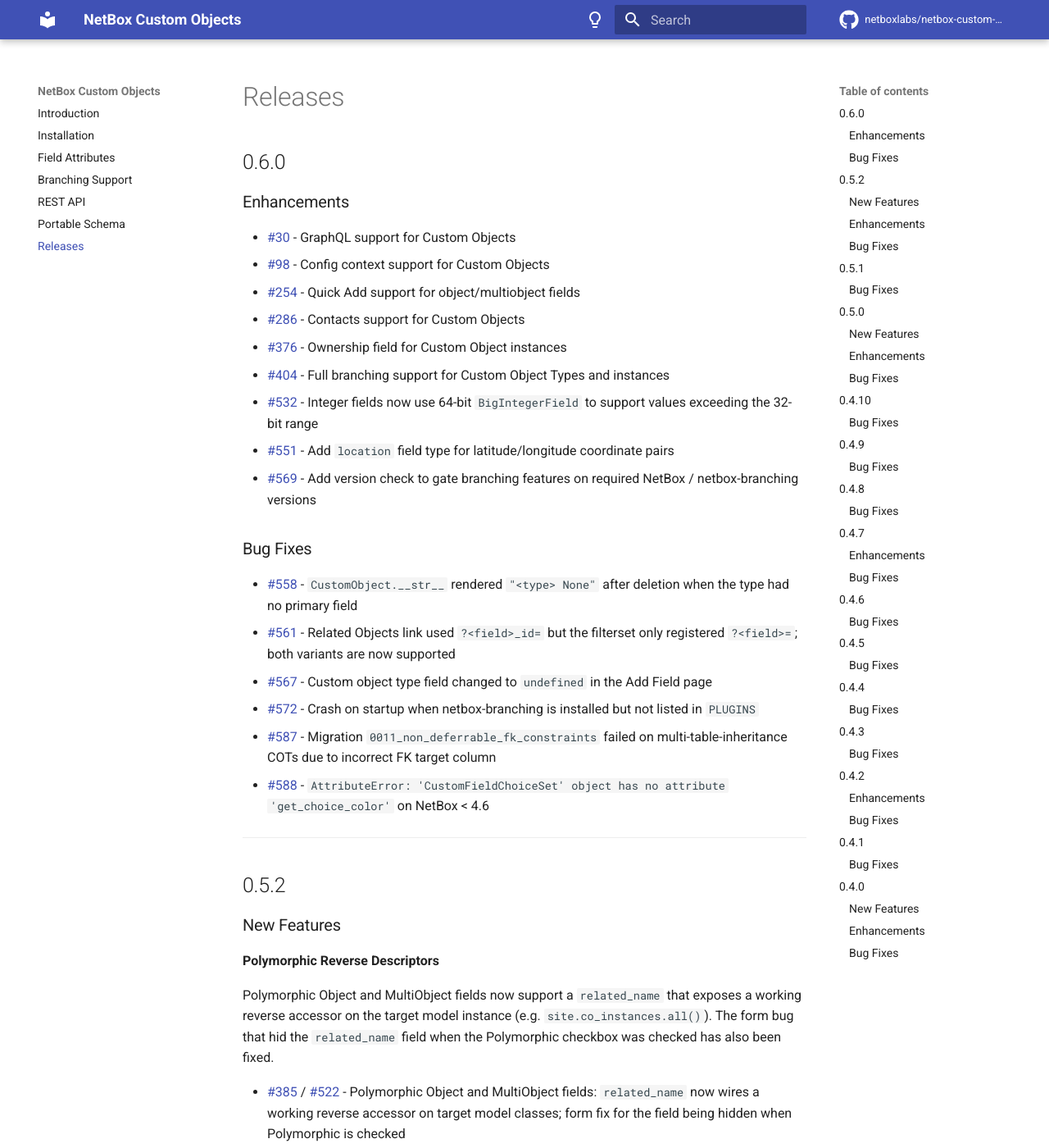
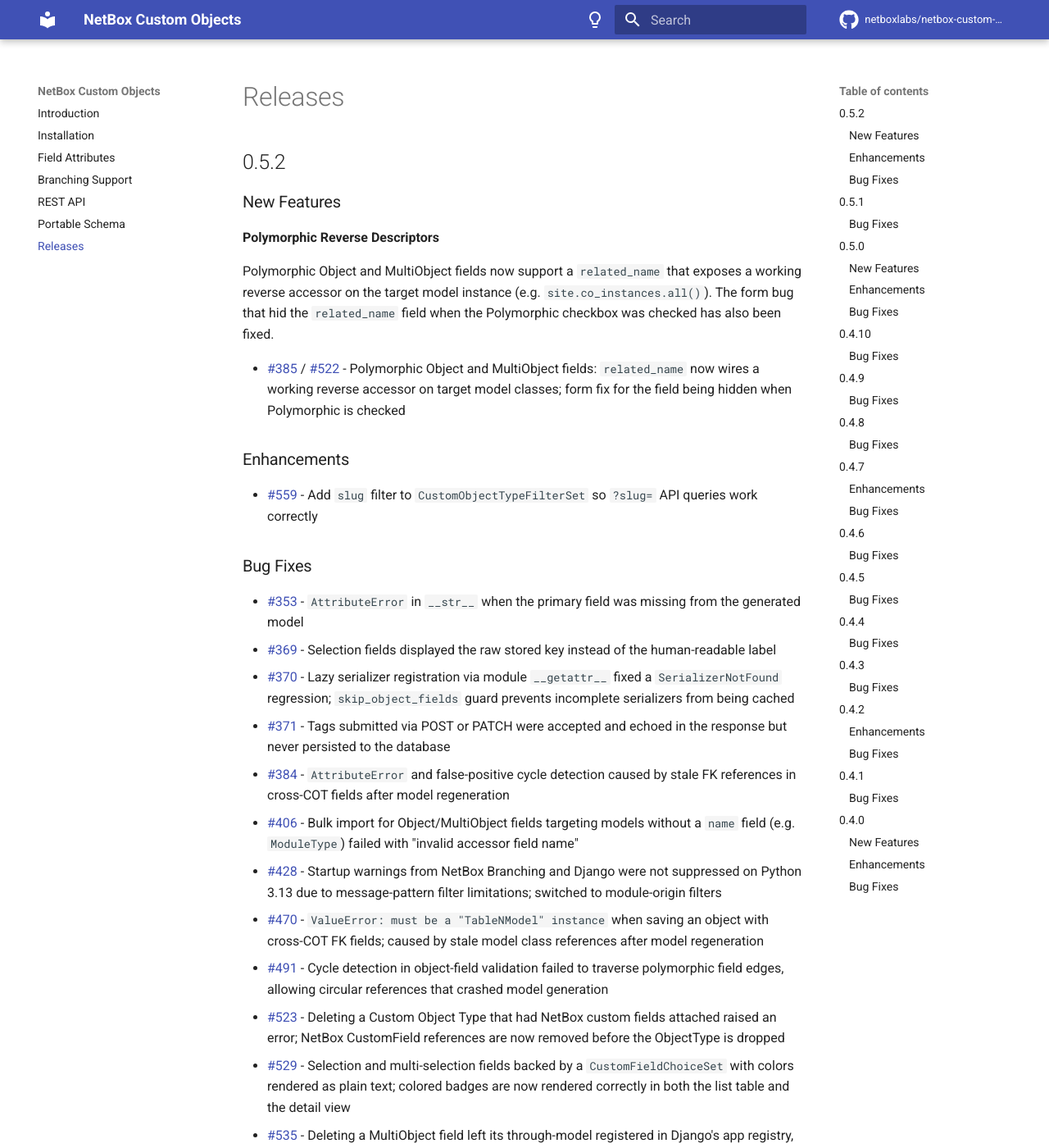
Before and after one commit to netboxlabs/netbox-custom-objects, an MkDocs documentation site: the page built from docs/releases.md, in a window 1280 px wide and 1400 px high. Shown: the whole window at 82% size. Built offline with MkDocs 1.6.1 and Material for MkDocs 9.7.7, drawn with Linux system fonts in a browser that asks for light colours; comment, search, counter and statistics services are not loaded.

Commit message:
Revert "Merge pull request #604 from netboxlabs/release/v0.6.0"
This reverts commit 0eeb9327da95918f196516a9d9e508299bed76a3, reversing
changes made to b9659bc8193704bf6e4f4a6cd1d012940447947d.

```diff
--- a/docs/releases.md
+++ b/docs/releases.md
@@ -1,29 +1,4 @@
 # Releases
-
-## 0.6.0
-
-### Enhancements
-
-- [#30](https://github.com/netboxlabs/netbox-custom-objects/issues/30) - GraphQL support for Custom Objects
-- [#98](https://github.com/netboxlabs/netbox-custom-objects/issues/98) - Config context support for Custom Objects
-- [#254](https://github.com/netboxlabs/netbox-custom-objects/issues/254) - Quick Add support for object/multiobject fields
-- [#286](https://github.com/netboxlabs/netbox-custom-objects/issues/286) - Contacts support for Custom Objects
-- [#376](https://github.com/netboxlabs/netbox-custom-objects/issues/376) - Ownership field for Custom Object instances
-- [#404](https://github.com/netboxlabs/netbox-custom-objects/issues/404) - Full branching support for Custom Object Types and instances
-- [#532](https://github.com/netboxlabs/netbox-custom-objects/issues/532) - Integer fields now use 64-bit `BigIntegerField` to support values exceeding the 32-bit range
-- [#551](https://github.com/netboxlabs/netbox-custom-objects/issues/551) - Add `location` field type for latitude/longitude coordinate pairs
-- [#569](https://github.com/netboxlabs/netbox-custom-objects/issues/569) - Add version check to gate branching features on required NetBox / netbox-branching versions
-
-### Bug Fixes
-
-- [#558](https://github.com/netboxlabs/netbox-custom-objects/issues/558) - `CustomObject.__str__` rendered `"<type> None"` after deletion when the type had no primary field
-- [#561](https://github.com/netboxlabs/netbox-custom-objects/issues/561) - Related Objects link used `?<field>_id=` but the filterset only registered `?<field>=`; both variants are now supported
-- [#567](https://github.com/netboxlabs/netbox-custom-objects/issues/567) - Custom object type field changed to `undefined` in the Add Field page
-- [#572](https://github.com/netboxlabs/netbox-custom-objects/issues/572) - Crash on startup when netbox-branching is installed but not listed in `PLUGINS`
-- [#587](https://github.com/netboxlabs/netbox-custom-objects/issues/587) - Migration `0011_non_deferrable_fk_constraints` failed on multi-table-inheritance COTs due to incorrect FK target column
-- [#588](https://github.com/netboxlabs/netbox-custom-objects/issues/588) - `AttributeError: 'CustomFieldChoiceSet' object has no attribute 'get_choice_color'` on NetBox < 4.6
-
----
 
 ## 0.5.2
 
--- a/netbox_custom_objects/__init__.py
+++ b/netbox_custom_objects/__init__.py
@@ -120,7 +120,7 @@
     name = "netbox_custom_objects"
     verbose_name = "Custom Objects"
     description = "A plugin to manage custom objects in NetBox"
-    version = "0.6.0"
+    version = "0.5.2"
     author = 'Netbox Labs'
     author_email = 'support@netboxlabs.com'
     base_url = "custom-objects"
--- a/pyproject.toml
+++ b/pyproject.toml
@@ -1,6 +1,6 @@
 [project]
 name = "netboxlabs-netbox-custom-objects"
-version = "0.6.0"
+version = "0.5.2"
 description = "A plugin to manage custom objects in NetBox"
 readme = "README.md"
 requires-python = ">=3.10"
```
